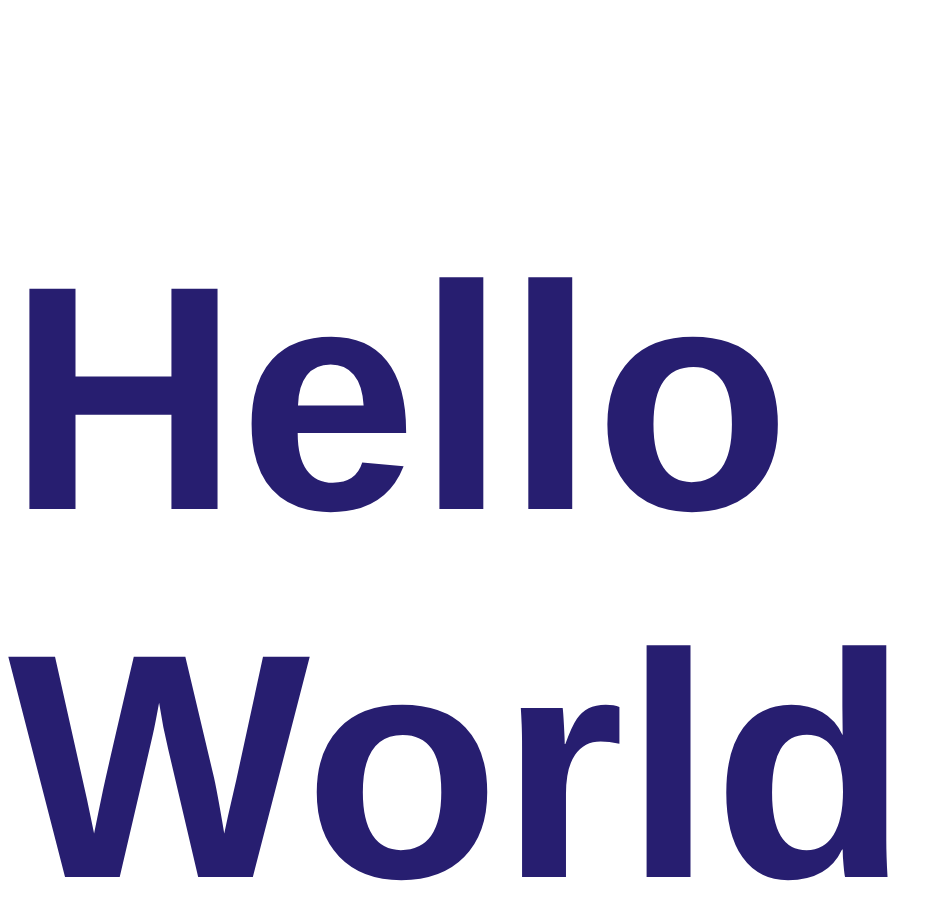
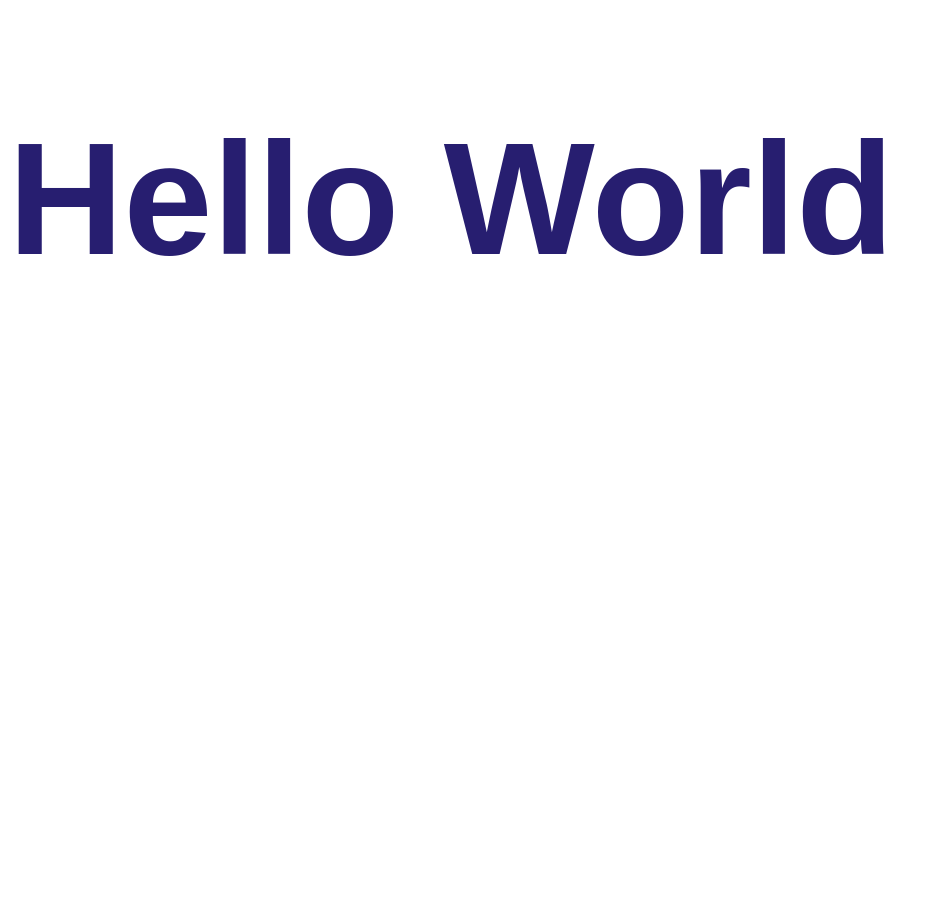
Before and after one commit to taylormccrea/GIT337, a plain HTML site: page index.html in a window 1280 px wide. Shown: the whole page, without its empty margins (0-943 px from the left). After the commit the page ends 800 px from the top, so only its background shows below. Drawn offline with Linux system fonts and the light colour scheme.

Commit message:
Fixed Mistakes
Changed style declarations to h1 and fixed 'color' line code

```diff
--- a/style.css
+++ b/style.css
@@ -1,6 +1,6 @@
-html {
+h1 {
     font-size: 10rem;
     font-weight: bold;
     font-family: sans-serif;
-    color: #271E70
+    color: #271E70;
 }
```
